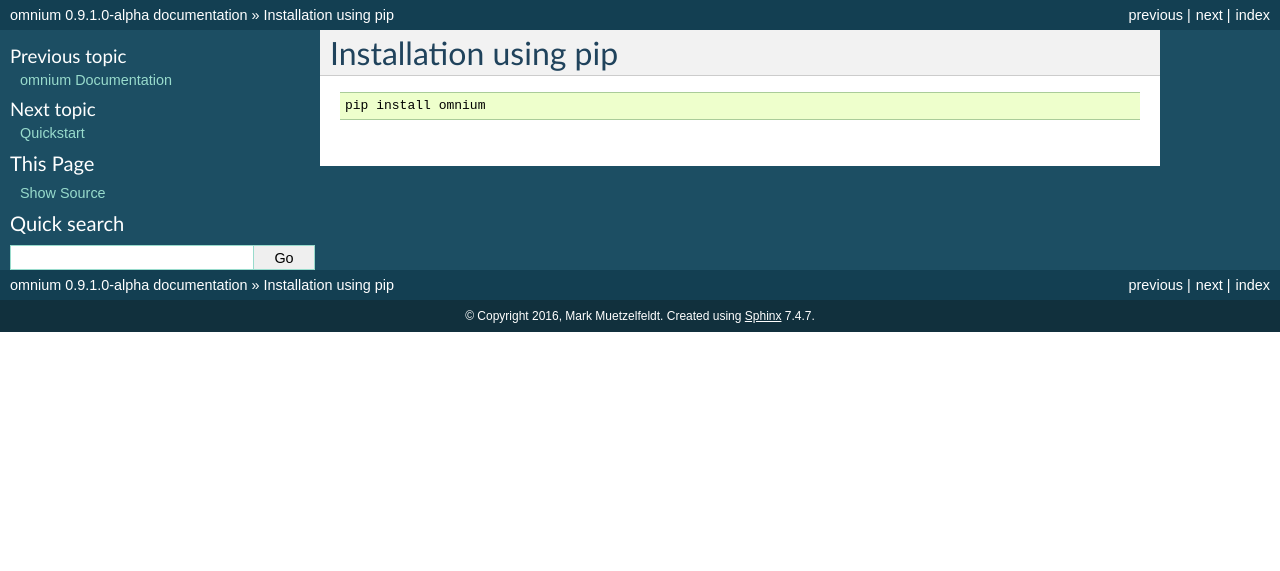
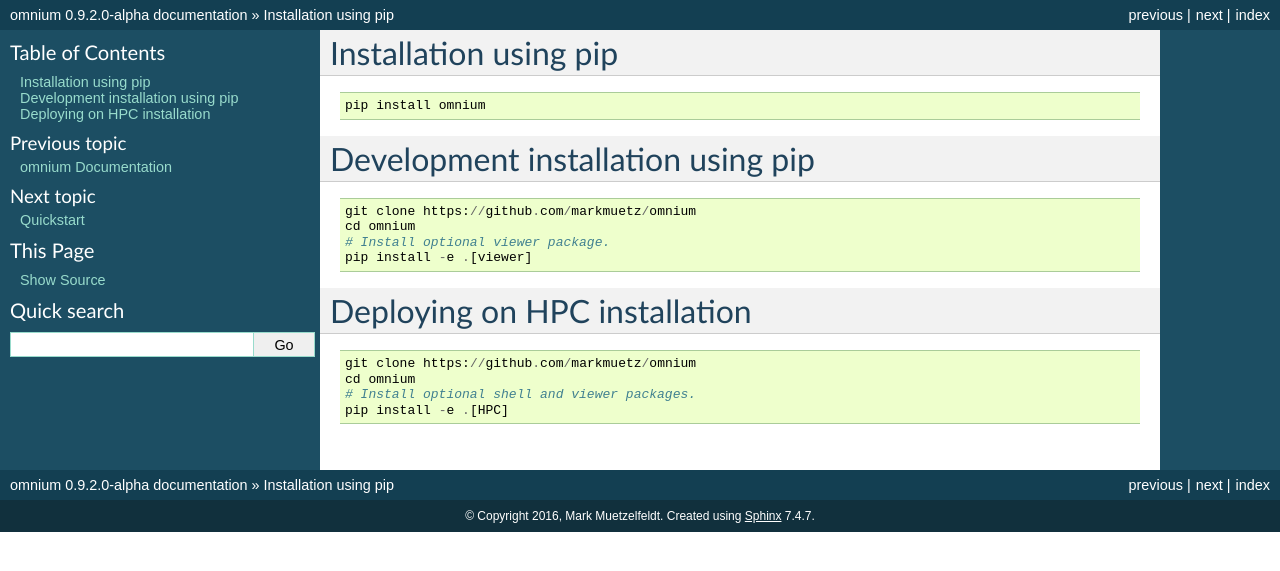
Before and after one commit to markmuetz/omnium, a Sphinx documentation site: the page built from docs/installation.rst, in a window 1280 px wide. Shown: the top 571 px of the page. Built offline with Sphinx 7.4.7, drawn with Linux system fonts in a browser that asks for light colours.

Commit message:
Update setup.py and version -> 0.9.2.

```diff
--- a/docs/installation.rst
+++ b/docs/installation.rst
@@ -6,3 +6,23 @@
 ::
 
     pip install omnium
+
+Development installation using pip
+==================================
+
+::
+
+    git clone https://github.com/markmuetz/omnium
+    cd omnium
+    # Install optional viewer package.
+    pip install -e .[viewer]
+
+Deploying on HPC installation
+=============================
+
+::
+
+    git clone https://github.com/markmuetz/omnium
+    cd omnium
+    # Install optional shell and viewer packages.
+    pip install -e .[HPC]
--- a/omnium/version.py
+++ b/omnium/version.py
@@ -1,4 +1,4 @@
-VERSION = (0, 9, 1, 0, 'alpha')
+VERSION = (0, 9, 2, 0, 'alpha')
 
 
 def get_version(form='short'):
```
Also changed, not shown: setup.py (+12 -0 lines).
